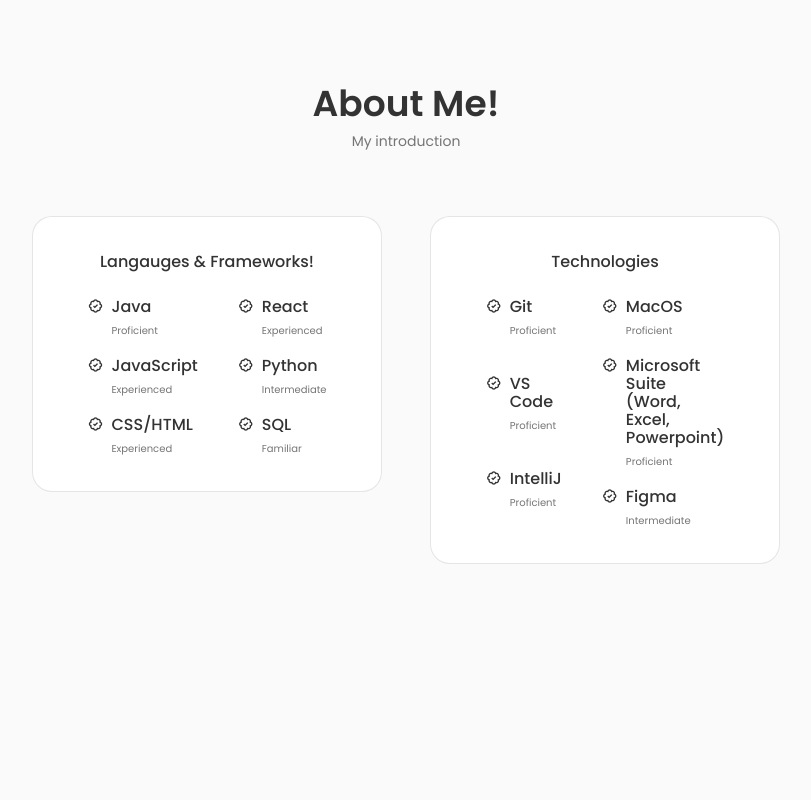
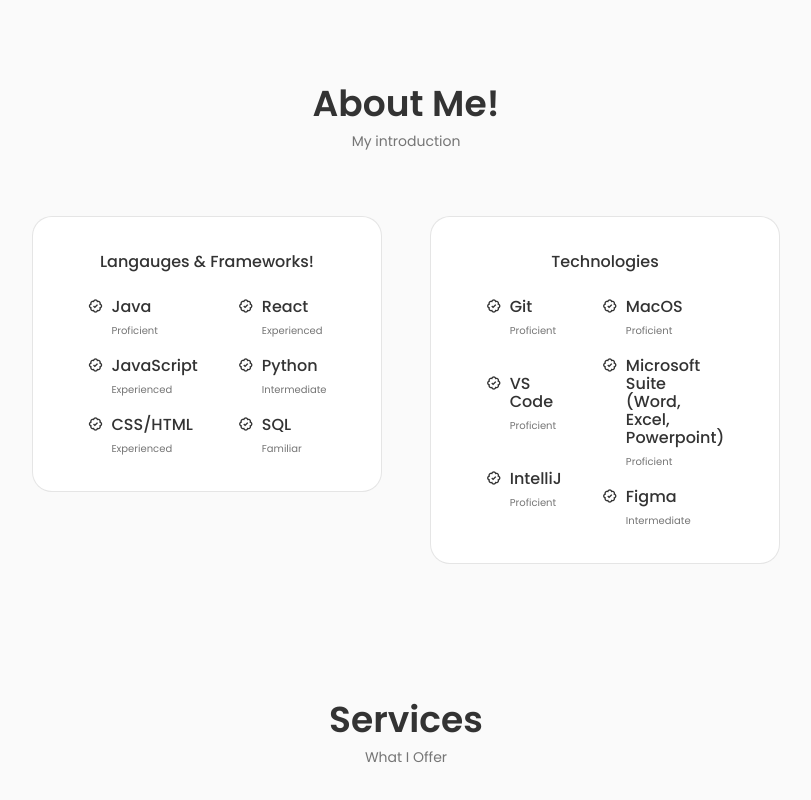
Before and after one commit to andrewmao2/andrew-mao-website, a React (Create React App) app: page / in a window 1280 px wide. Shown: the part 1662-2462 px from the top of the page, without its empty margins (234-1045 px from the left). Before the commit the page ends 2258 px from the top, so only its background shows below. Built offline with nearby package versions, Linux system fonts and the light colour scheme.

Commit message:
finished skills page

```diff
--- a/src/App.js
+++ b/src/App.js
@@ -4,6 +4,7 @@ import Header from './components/header/Header';
 import Home from './components/home/Home';
 import About from './components/about/About';
 import Skills from './components/skills/Skills';
+import Services from './components/services/Services';
 
 function App() {
   return (
@@ -13,6 +14,7 @@ function App() {
       <Home />
       <About />
       <Skills />
+      <Services />
     </main>
     </>
 
--- /dev/null
+++ b/src/components/services/Services.jsx
@@ -0,0 +1,13 @@
+import React from 'react'
+
+const Services = () => {
+  return (
+    <section className="services section" id="services">
+        <h2 className="section__title">Services</h2>
+        <span className="section__subtitle">What I Offer</span>
+    </section>
+
+  )
+}
+
+export default Services
--- a/src/components/skills/skills.css
+++ b/src/components/skills/skills.css
@@ -49,3 +49,32 @@
 .skills__level {
     font-size: var(--tiny-font-size);
 }
+
+/* breakpoints */
+@media screen and (max-width: 992px) {
+    .skills__container {
+        grid-template-columns: max-content;
+        row-gap: 2rem;
+    }
+  }
+
+  @media screen and (max-width: 576px) {
+    .skills__container {
+        grid-template-columns: 1fr;
+    }
+
+    .skills__content {
+        padding: 1.5rem;
+    }
+
+  }
+
+  @media screen and (max-width: 350px) {
+    .skills__box {
+        column-gap: 1.25rem;
+    }
+
+    .skills__name {
+        font-size: var(--small-font-size);
+    }
+  }
```
Also changed, not shown: src/components/services/services.css (added).
